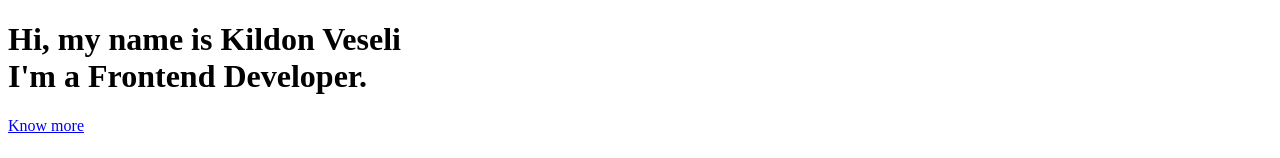
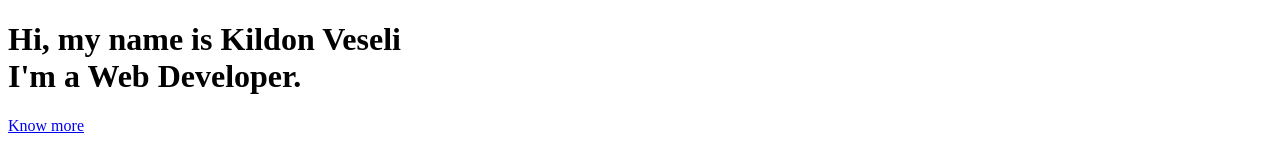
Before and after one commit to vedonal/portofolio, a website: page src/template.html in a window 1280 px wide. Shown: the top 158 px of the page. Drawn offline with nearby package versions, Linux system fonts and the light colour scheme.

Commit message:
update title

```diff
--- a/src/template.html
+++ b/src/template.html
@@ -8,7 +8,7 @@
   <link rel="shortcut icon" type="image/png" href="./assets/favicon.png" />
 
 
-  <title>Kildon Veseli | Developer</title>
+  <title>Kildon Veseli | Wev Developer</title>
   <meta name="keywords" content="kildon veseli, kildon, javascript, web developer, front end developer, website, create website" />
   <meta name="description" content="I am Kildon Veseli a Frontend Developer with more than 2 years of experience" />
 
@@ -29,7 +29,7 @@
       <h1 class="hero-title" class="load-hidden">
         Hi, my name is <span class="text-color-main">Kildon Veseli</span>
         <br />
-        I'm a Frontend Developer.
+        I'm a Web Developer.
       </h1>
       <p class="hero-cta" class="load-hidden">
         <a class="cta-btn cta-btn--hero" href="#about">Know more</a>
```
